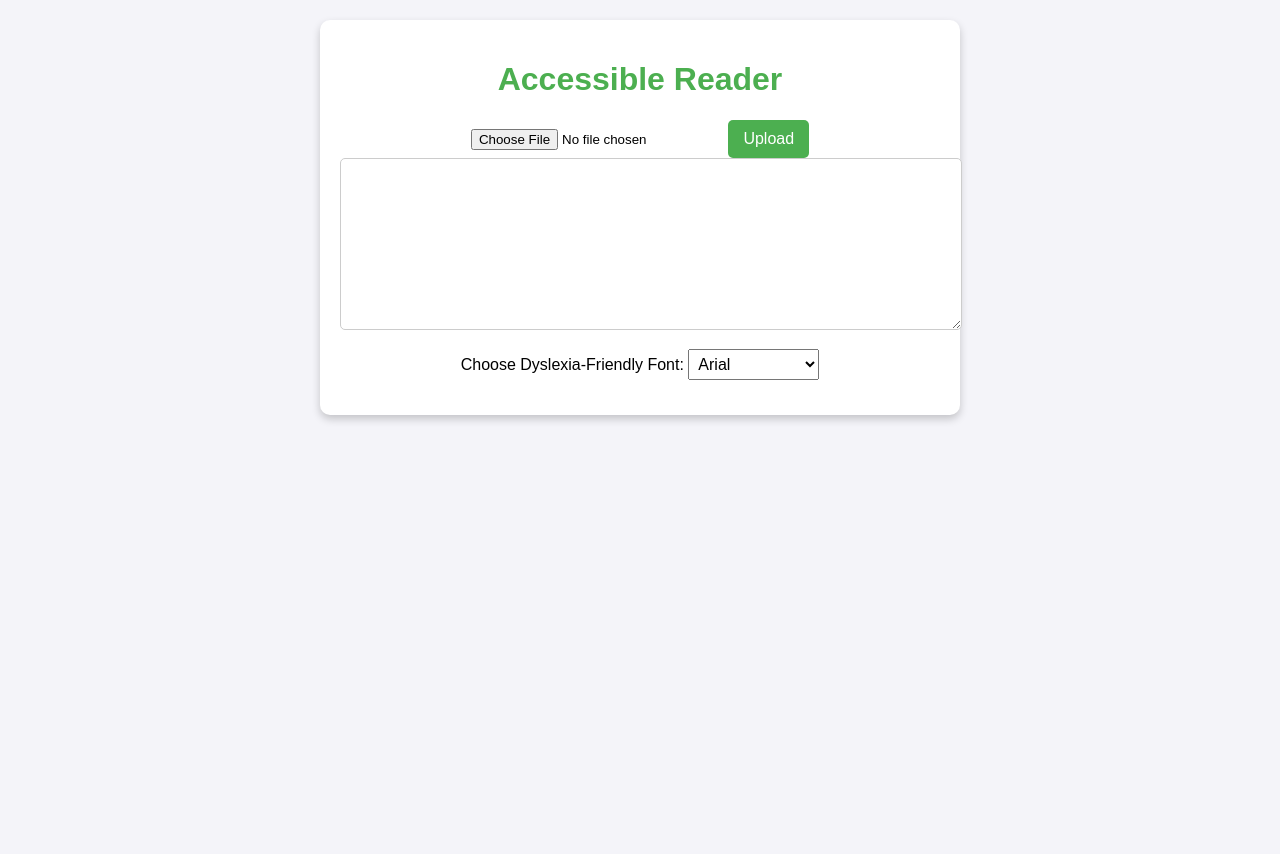
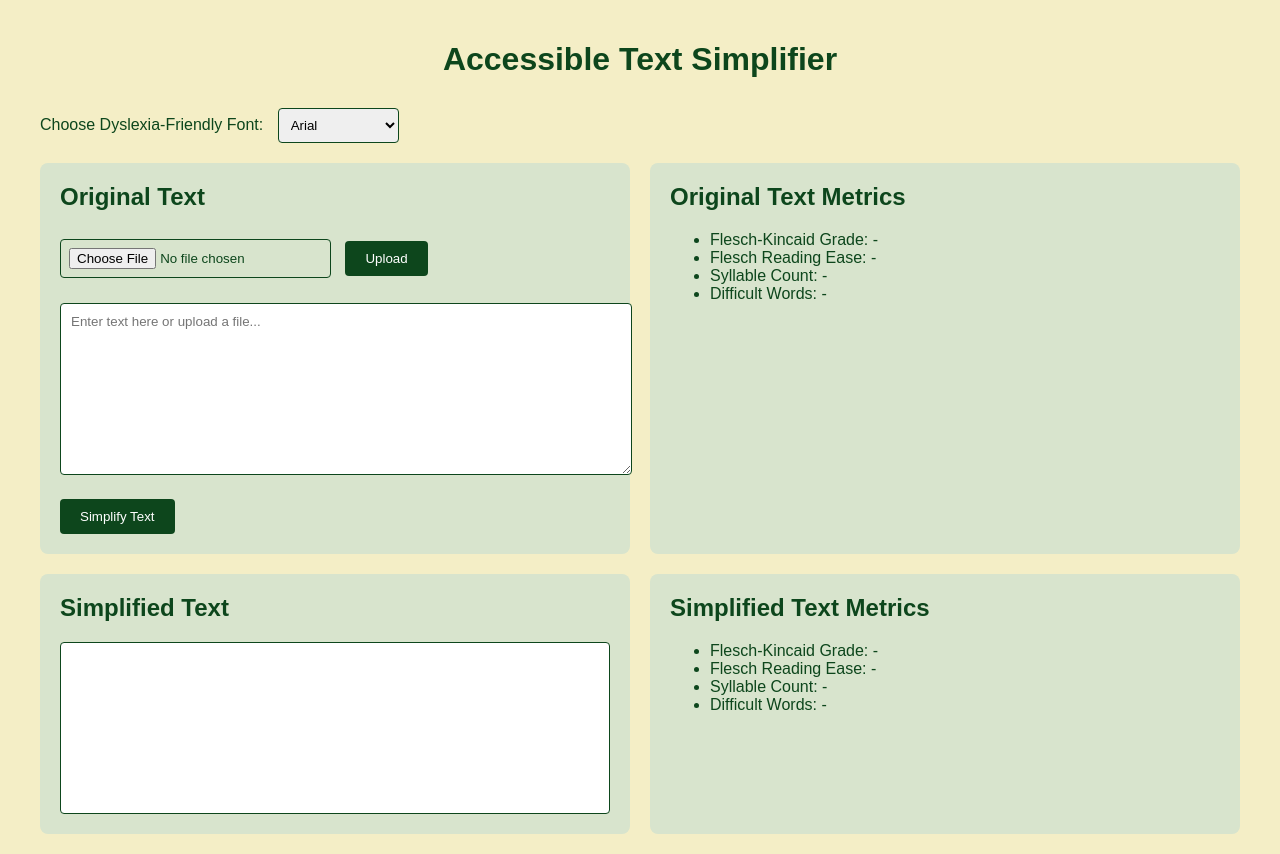
Before and after one commit to MaryamKurbanova/ReadAble, a Flask app: page / in a window 1280 px wide. Before the commit the page ends 422 px from the top, so only its background shows below. Run offline with Flask 3, Linux system fonts and the light colour scheme.

Commit message:
unified simplify to index and got css right

```diff
--- a/backend/static/styles.css
+++ b/backend/static/styles.css
@@ -1,86 +1,110 @@
 /* Importing Dyslexie and OpenDyslexic fonts */
-@import
-url('https://fonts.googleapis.com/css2?family=Lexend+Deca&display=swap');
+@import url('https://fonts.googleapis.com/css2?family=Lexend+Deca&display=swap');
 @font-face {
     font-family: 'Dyslexie';
-    src:
-url('https://www.dyslexiefont.com/wp-content/uploads/2020/09/Dyslexie-Regular.ttf');
+    src: url('https://www.dyslexiefont.com/wp-content/uploads/2020/09/Dyslexie-Regular.ttf');
 }
 @font-face {
     font-family: 'OpenDyslexic';
-    src:
-url('https://cdn.jsdelivr.net/npm/opendyslexic@0.7.1/dist/opendyslexic-regular-webfont.woff2');
+    src: url('https://cdn.jsdelivr.net/npm/opendyslexic@0.7.1/dist/opendyslexic-regular-webfont.woff2');
 }
 
 /* Styling for font selection and text */
 body {
+    background-color: #F4EEC6;
     font-family: Arial, sans-serif;
-    background-color: #f4f4f9;
-    text-align: center;
+    color: #0D461C;
     margin: 0;
     padding: 20px;
 }
 
 .container {
-    max-width: 600px;
-    margin: auto;
-    background: white;
-    padding: 20px;
-    border-radius: 10px;
-    box-shadow: 0 4px 8px rgba(0, 0, 0, 0.2);
+    max-width: 1200px;
+    margin: 0 auto;
 }
 
-h1 {
-    color: #4CAF50;
+.grid-container {
+    display: grid;
+    grid-template-columns: repeat(2, 1fr);
+    gap: 20px;
+    margin-top: 20px;
+}
+
+.box {
+    background-color: #D8E4CD;
+    padding: 20px;
+    border-radius: 8px;
 }
 
 textarea {
     width: 100%;
-    height: 150px;
-    font-size: 16px;
+    min-height: 150px;
+    margin: 10px 0;
     padding: 10px;
-    border: 1px solid #ccc;
-    border-radius: 5px;
+    border: 1px solid #0D461C;
+    border-radius: 4px;
+    font-family: inherit;
 }
 
 button {
-    background-color: #4CAF50;
+    background-color: #0D461C;
     color: white;
-    padding: 10px 15px;
+    padding: 10px 20px;
     border: none;
-    border-radius: 5px;
+    border-radius: 4px;
     cursor: pointer;
-    font-size: 16px;
+    margin-top: 10px;
 }
 
 button:hover {
-    background-color: #45a049;
+    background-color: #0A3415;
+}
+
+h1 {
+    text-align: center;
+    margin-bottom: 30px;
+}
+
+h2 {
+    margin-top: 0;
+    color: #0D461C;
+}
+
+#simplifiedText {
+    background-color: white;
+    padding: 10px;
+    border: 1px solid #0D461C;
+    border-radius: 4px;
+    min-height: 150px;
 }
 
 .settings {
-    margin: 15px 0;
+    margin-bottom: 15px;
 }
 
 select {
-    padding: 5px;
-    font-size: 16px;
+    padding: 8px;
+    border: 1px solid #0D461C;
+    border-radius: 4px;
+    margin-left: 10px;
 }
 
-audio {
-    margin-top: 15px;
-    width: 100%;
+.file-upload {
+    margin-bottom: 15px;
 }
 
-.download-btn {
-    display: inline-block;
-    margin-top: 10px;
-    text-decoration: none;
-    background-color: #008CBA;
-    color: white;
-    padding: 10px 15px;
-    border-radius: 5px;
+input[type="file"] {
+    padding: 8px;
+    border: 1px solid #0D461C;
+    border-radius: 4px;
+    margin-right: 10px;
 }
 
-.download-btn:hover {
-    background-color: #0073a6;
+#metricsList {
+    list-style-type: none;
+    padding: 0;
 }
+
+#metricsList li {
+    margin-bottom: 8px;
+}
--- a/backend/templates/index.html
+++ b/backend/templates/index.html
@@ -2,32 +2,17 @@
 <html lang="en">
 <head>
     <meta charset="UTF-8">
-    <meta name="viewport" content="width=device-width,
-initial-scale=1.0">
-    <title>Accessible Reader</title>
-    <link rel="stylesheet" href="{{ url_for('static',
-filename='styles.css') }}">
-    <script src="{{ url_for('static', filename='script.js') }}"
-defer></script>
+    <meta name="viewport" content="width=device-width, initial-scale=1.0">
+    <title>Accessible Text Simplifier</title>
+    <link rel="stylesheet" href="../static/styles.css">
 </head>
 <body>
     <div class="container">
-        <h1>Accessible Reader</h1>
-
-        <!-- Upload File -->
-        <form method="POST" enctype="multipart/form-data">
-            <input type="file" name="file" accept=".txt,.pdf">
-            <button type="submit">Upload</button>
-        </form>
-
-        <!-- Text Area for Editing -->
-        <textarea id="textArea" name="text_input">{{ text
-}}</textarea>
+        <h1>Accessible Text Simplifier</h1>
 
         <!-- Font Selector -->
         <div class="settings">
-            <label for="fontSelect">Choose Dyslexia-Friendly
-Font:</label>
+            <label for="fontSelect">Choose Dyslexia-Friendly Font:</label>
             <select id="fontSelect" onchange="changeFont()">
                 <option value="Arial">Arial</option>
                 <option value="Comic Sans MS">Comic Sans</option>
@@ -37,6 +22,132 @@ Font:</label>
             </select>
         </div>
 
+        <div class="grid-container">
+            <!-- Original Text Box -->
+            <div class="box">
+                <h2>Original Text</h2>
+
+                <!-- File Upload -->
+                <div class="file-upload">
+                    <input type="file" id="fileInput" accept=".txt,.pdf">
+                    <button onclick="uploadFile()">Upload</button>
+                </div>
+
+                <textarea id="inputText" placeholder="Enter text here or upload a file..."></textarea>
+                <button id="simplifyBtn">Simplify Text</button>
+            </div>
+
+            <!-- Original Metrics Box -->
+            <div class="box">
+                <h2>Original Text Metrics</h2>
+                <ul id="originalMetricsList">
+                    <li>Flesch-Kincaid Grade: -</li>
+                    <li>Flesch Reading Ease: -</li>
+                    <li>Syllable Count: -</li>
+                    <li>Difficult Words: -</li>
+                </ul>
+            </div>
+
+            <!-- Simplified Text Box -->
+            <div class="box">
+                <h2>Simplified Text</h2>
+                <div id="simplifiedText"></div>
+            </div>
+
+            <!-- Simplified Metrics Box -->
+            <div class="box">
+                <h2>Simplified Text Metrics</h2>
+                <ul id="simplifiedMetricsList">
+                    <li>Flesch-Kincaid Grade: -</li>
+                    <li>Flesch Reading Ease: -</li>
+                    <li>Syllable Count: -</li>
+                    <li>Difficult Words: -</li>
+                </ul>
+            </div>
+        </div>
+    </div>
+
+    <script>
+        // Change font for both input and output
+        function changeFont() {
+            const selectedFont = document.getElementById("fontSelect").value;
+            document.getElementById("inputText").style.fontFamily = selectedFont;
+            document.getElementById("simplifiedText").style.fontFamily = selectedFont;
+        }
+
+        // Handle file upload
+        function uploadFile() {
+            const fileInput = document.getElementById('fileInput');
+            const file = fileInput.files[0];
+
+            if (file) {
+                // In a real app, you'd send this to your server
+                // For this demo, we'll just use FileReader to read text files
+                if (file.type === 'text/plain') {
+                    const reader = new FileReader();
+                    reader.onload = function(e) {
+                        document.getElementById('inputText').value = e.target.result;
+                    };
+                    reader.readAsText(file);
+                } else {
+                    alert('For this demo, only .txt files can be read directly. Other file types would require server processing.');
+                }
+            }
+        }
+
+        // Simplify text
+        document.getElementById("simplifyBtn").addEventListener("click", function() {
+            const inputText = document.getElementById("inputText").value;
+            if (inputText.trim() === "") {
+                alert("Please enter some text to simplify!");
+                return;
+            }
+
+            // Normally this would call your API
+            // For demonstration, we'll simulate it
+            simulateSimplification(inputText);
+        });
+
+        // Simulate text simplification (in real app, this would call your API)
+        function simulateSimplification(text) {
+            // Apply the current font to the simplified text
+            const currentFont = document.getElementById("fontSelect").value;
+            document.getElementById("simplifiedText").style.fontFamily = currentFont;
+
+            // Simple simulation - in real app, this would call your API
+            setTimeout(() => {
+                const words = text.split(' ');
+                // Very basic "simplification" - remove long words, just for demo
+                const simplified = words.map(word =>
+                    word.length > 7 ? (word.length > 10 ? 'simple' : 'easier') : word
+                ).join(' ');
+
+                // Update the interface
+                document.getElementById("simplifiedText").textContent = simplified;
+
+                // Update metrics (with made-up values for demo)
+                const originalMetricsList = document.getElementById("originalMetricsList");
+                originalMetricsList.innerHTML = `
+                    <li>Flesch-Kincaid Grade: ${(10 + Math.random() * 5).toFixed(1)}</li>
+                    <li>Flesch Reading Ease: ${(40 + Math.random() * 20).toFixed(1)}</li>
+                    <li>Syllable Count: ${Math.floor(words.length * 1.5)}</li>
+                    <li>Difficult Words: ${Math.floor(words.length * 0.3)}</li>
+                `;
+
+                const simplifiedMetricsList = document.getElementById("simplifiedMetricsList");
+                simplifiedMetricsList.innerHTML = `
+                    <li>Flesch-Kincaid Grade: ${(5 + Math.random() * 3).toFixed(1)}</li>
+                    <li>Flesch Reading Ease: ${(70 + Math.random() * 15).toFixed(1)}</li>
+                    <li>Syllable Count: ${Math.floor(words.length * 1.2)}</li>
+                    <li>Difficult Words: ${Math.floor(words.length * 0.1)}</li>
+                `;
+            }, 500);
+        }
+
+        // Initialize font on page load
+        window.onload = function() {
+            changeFont();
+        };
     </script>
 </body>
 </html>
```
